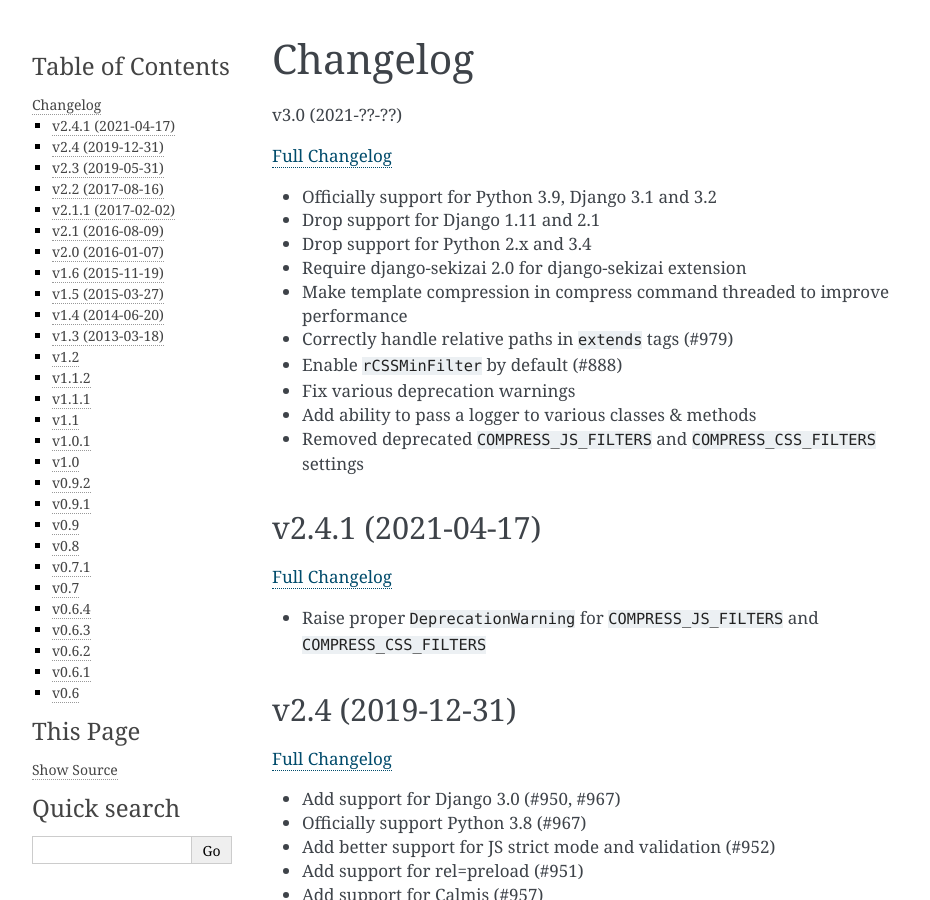
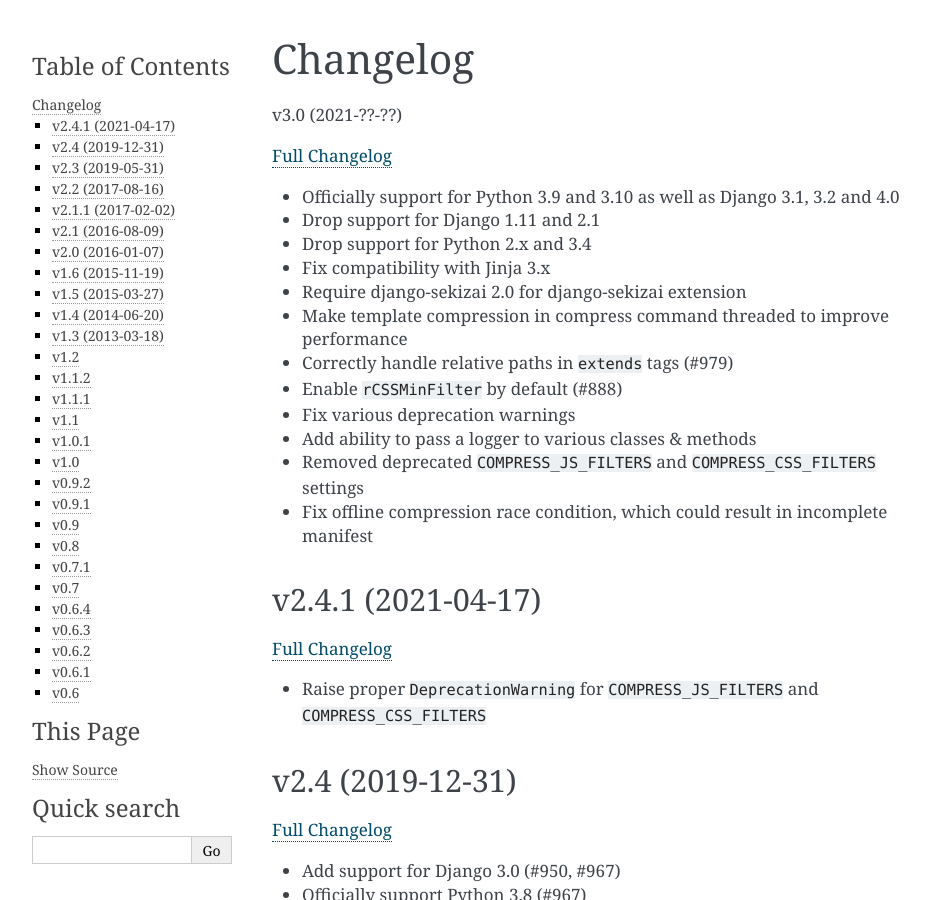
Before and after one commit to django-compressor/django-compressor, a Sphinx documentation site: the page built from docs/changelog.txt, in a window 1280 px wide and 900 px high. Shown: the whole window, without its empty margins (148-1078 px from the left). Built offline with Sphinx 7.4.7, drawn with Linux system fonts in a browser that asks for light colours.

Commit message:
Update changelog

```diff
--- a/docs/changelog.txt
+++ b/docs/changelog.txt
@@ -5,9 +5,10 @@
 
 `Full Changelog <https://github.com/django-compressor/django-compressor/compare/2.4.1...3.0>`_
 
-- Officially support for Python 3.9, Django 3.1 and 3.2
+- Officially support for Python 3.9 and 3.10 as well as Django 3.1, 3.2 and 4.0
 - Drop support for Django 1.11 and 2.1
 - Drop support for Python 2.x and 3.4
+- Fix compatibility with Jinja 3.x
 - Require django-sekizai 2.0 for django-sekizai extension
 - Make template compression in compress command threaded to improve performance
 - Correctly handle relative paths in ``extends`` tags (#979)
@@ -15,6 +16,7 @@
 - Fix various deprecation warnings
 - Add ability to pass a logger to various classes & methods
 - Removed deprecated ``COMPRESS_JS_FILTERS`` and ``COMPRESS_CSS_FILTERS`` settings
+- Fix offline compression race condition, which could result in incomplete manifest
 
 v2.4.1 (2021-04-17)
 -----------------
```
